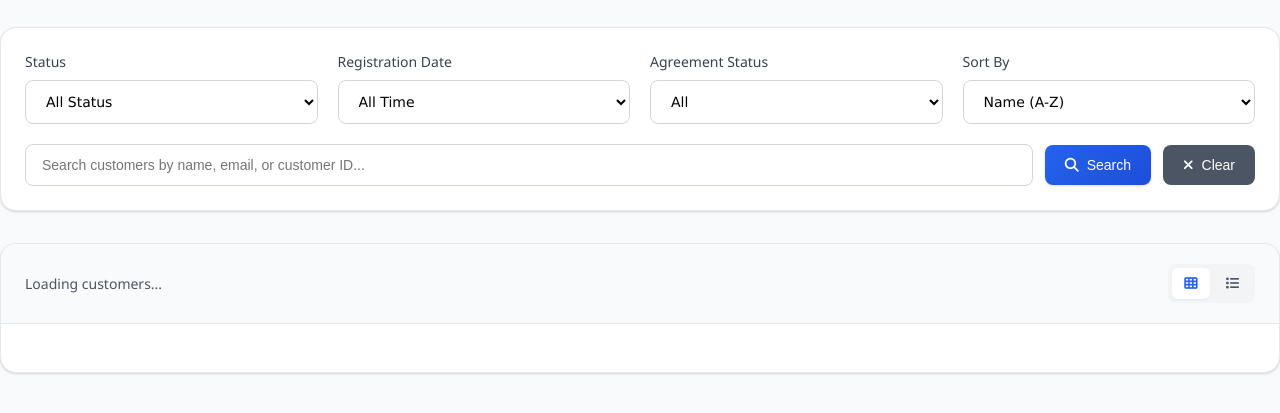
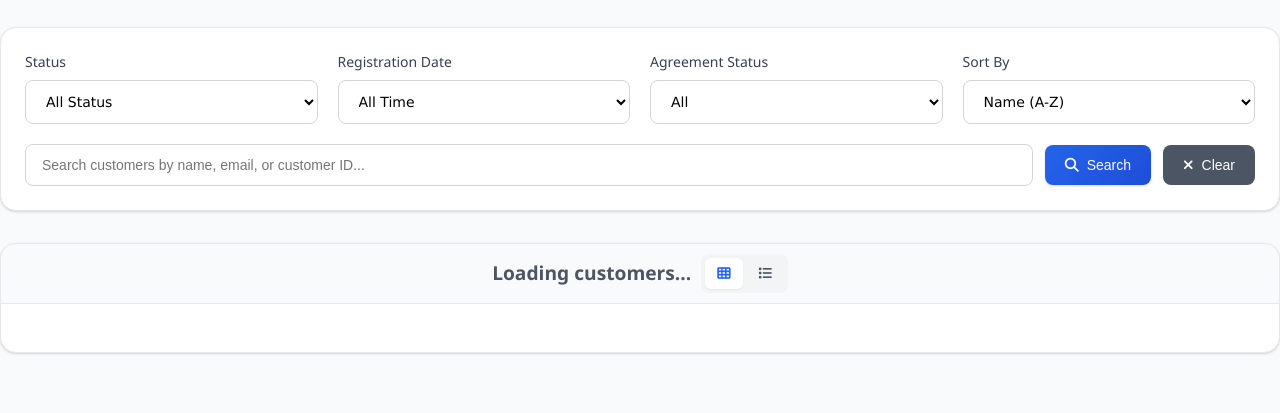
Before and after one commit to greatidea1/OfficeSupplies, a Flask app: template templates/customers.html in a window 1280 px wide. Shown: the part 231-644 px from the top of the page. Run offline with Flask 3, Linux system fonts and the light colour scheme; the template is opened without the code that fills it, so the values that code supplies are empty; parts of the project's set-up code (start-up, migrations or seed data) failed here and were passed over.

Commit message:
Removed View button and cosmetic changes in /customers

```diff
--- a/templates/customers.html
+++ b/templates/customers.html
@@ -113,17 +113,24 @@
     }
 
     .customers-header {
-        padding: 20px 24px;
+        padding: 10px 14px;
         border-bottom: 1px solid var(--gray-200);
         background: var(--gray-50);
         display: flex;
+        justify-content: center;
         align-items: center;
-        justify-content: space-between;
+    }
+
+    .customers-center {
+        display: flex;
+        align-items: center;
+        gap: 10px;
     }
 
     .customers-info {
         color: var(--gray-600);
-        font-size: 0.875rem;
+        font-size: 1.2rem;
+
     }
 
     .view-toggle {
@@ -133,6 +140,8 @@
         padding: 4px;
         gap: 4px;
     }
+
+
 
     .view-btn {
         padding: 8px 12px;
@@ -565,8 +574,9 @@
         <!-- Customers Section -->
         <div class="customers-section">
             <div class="customers-header">
+                <div class="customers-center">
                     <div class="customers-info" id="customersInfo">
-                    Loading customers...
+                        <strong>Loading customers...</strong>
                     </div>
                     <div class="view-toggle">
                         <button class="view-btn active" id="gridViewBtn" onclick="setView('grid')">
@@ -575,6 +585,7 @@
                         <button class="view-btn" id="tableViewBtn" onclick="setView('table')">
                             <i class="fas fa-list"></i>
                         </button>
+                    </div>
                 </div>
             </div>
 
@@ -1049,10 +1060,8 @@
     function getCustomerActions(customer) {
         const actions = [];
 
-        actions.push(`<button class="action-btn btn-view" onclick="event.stopPropagation(); viewCustomer('${customer.customer_id}')">View Details</button>`);
-
         {% if current_user.role == 'vendor_superadmin' %}
-        actions.push(`<button class="action-btn btn-edit" onclick="event.stopPropagation(); editCustomer('${customer.customer_id}')">Edit</button>`);
+        actions.push(`<button class="action-btn btn-edit" onclick="event.stopPropagation(); editCustomer('${customer.customer_id}')">Edit Customer Details</button>`);
         {% endif %}
 
         actions.push(`<button class="action-btn btn-orders" onclick="event.stopPropagation(); viewCustomerOrders('${customer.customer_id}')">Orders</button>`);
@@ -1095,9 +1104,9 @@
         const total = filteredCustomers.length;
 
         if (total === 0) {
-            info.textContent = 'No customers found';
+            info.innerHTML = '<strong>No customers found</strong>';
         } else {
-            info.textContent = `Showing ${total} customer${total !== 1 ? 's' : ''}`;
+            info.innerHTML = `<strong>Total ${total} customer${total !== 1 ? 's' : ''}</strong>`;
         }
     }
 
```
Lines whose indentation alone changed are shown as unchanged.
